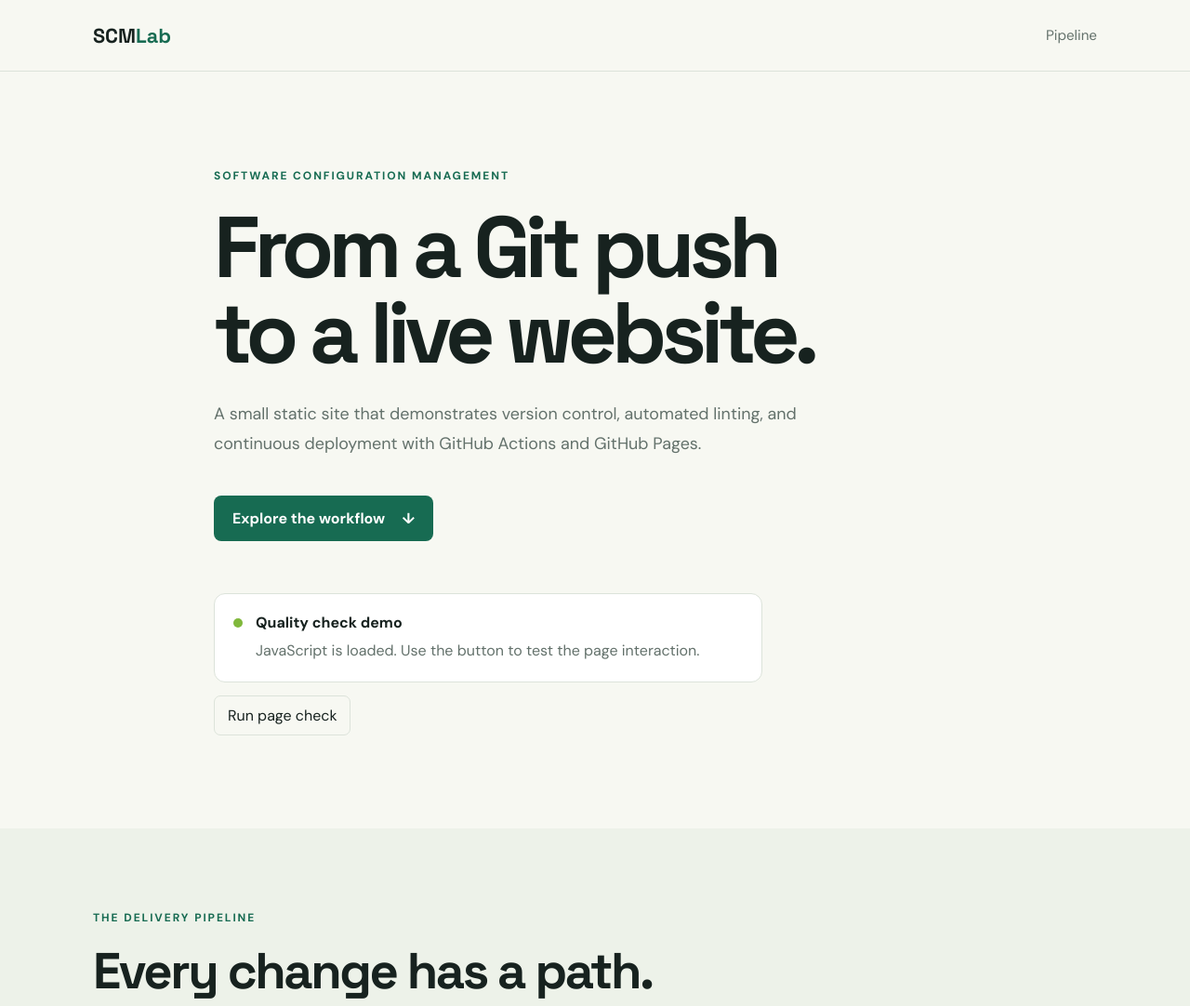
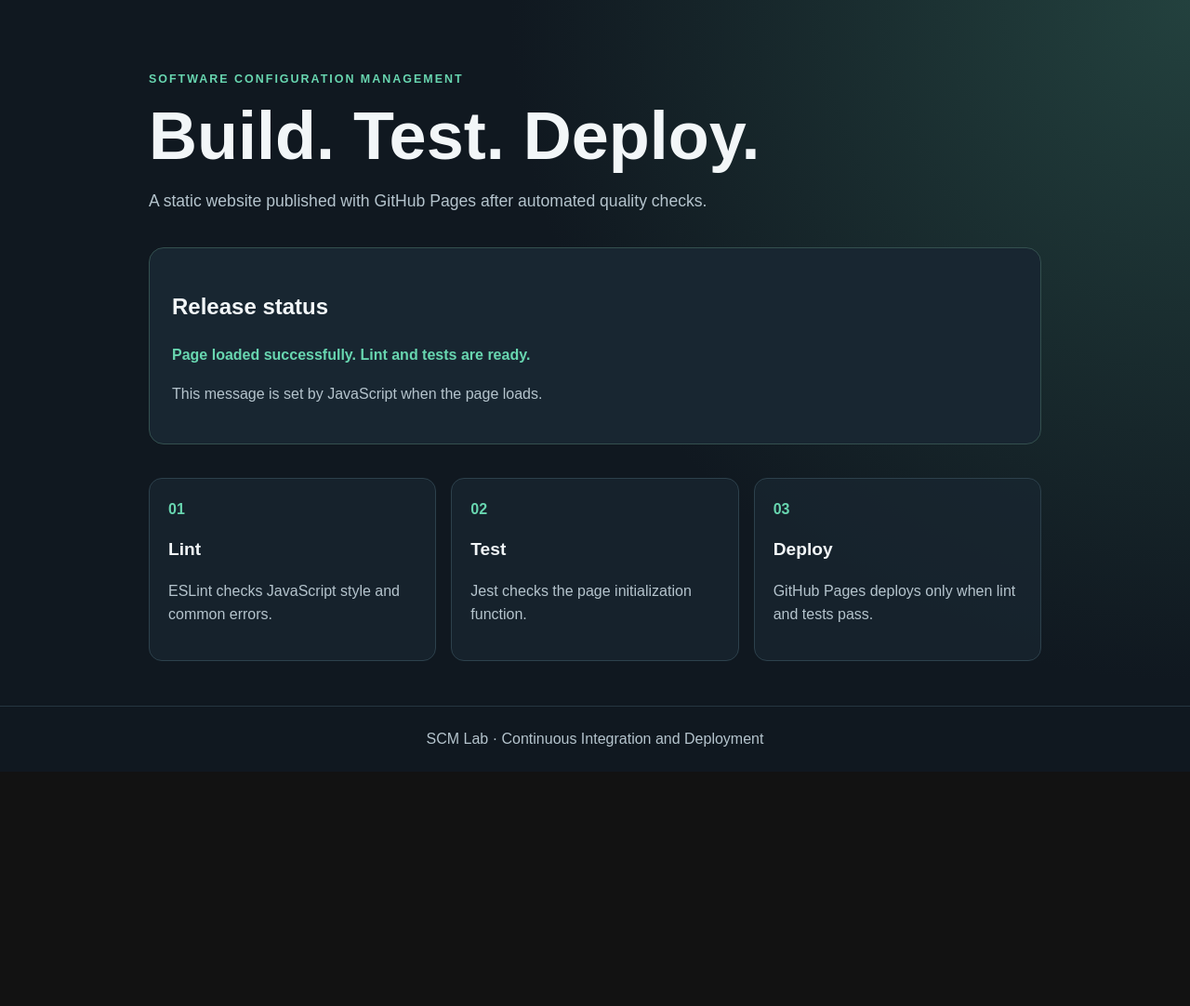
Before and after one commit to Raleiii/scm, a website: page index.html in a window 1280 px wide. Shown: the top 1082 px of the page at 93% size. After the commit the page ends 830 px from the top, so only its background shows below. Drawn offline with Linux system fonts and the light colour scheme.

Commit message:
Initial Commit

```diff
--- a/index.html
+++ b/index.html
@@ -1,44 +1,28 @@
-<!doctype html>
+<!DOCTYPE html>
 <html lang="en">
 <head>
-  <meta charset="utf-8">
-  <meta name="viewport" content="width=device-width, initial-scale=1">
-  <meta name="description" content="A student project demonstrating software configuration management.">
-  <title>SCM | Automated Website Delivery</title>
+  <meta charset="UTF-8">
+  <meta name="viewport" content="width=device-width, initial-scale=1.0">
+  <title>SCM Lab | Automated Quality Checks</title>
   <link rel="stylesheet" href="styles.css">
   <script src="script.js" defer></script>
 </head>
 <body>
-  <header class="site-header">
-    <nav class="nav container" aria-label="Main navigation">
-      <a class="brand" href="#home">SCM<span>Lab</span></a>
-      <a class="nav-link" href="#pipeline">Pipeline</a>
-    </nav>
-  </header>
-  <main id="home">
-    <section class="hero container">
-      <p class="eyebrow">SOFTWARE CONFIGURATION MANAGEMENT</p>
-      <h1>From a Git push<br>to a live website.</h1>
-      <p class="intro">A small static site that demonstrates version control, automated linting, and continuous deployment with GitHub Actions and GitHub Pages.</p>
-      <a class="button" href="#pipeline">Explore the workflow <span aria-hidden="true">↓</span></a>
-      <div class="status-card" aria-live="polite">
-        <span class="status-dot"></span>
-        <div><strong id="status-title">Quality check demo</strong><p id="status-message">JavaScript is loaded. Use the button to test the page interaction.</p></div>
-      </div>
-      <button class="secondary-button" id="check-button" type="button">Run page check</button>
+  <main class="container">
+    <p class="eyebrow">SOFTWARE CONFIGURATION MANAGEMENT</p>
+    <h1>Build. Test. Deploy.</h1>
+    <p class="intro">A static website published with GitHub Pages after automated quality checks.</p>
+    <section class="panel">
+      <h2>Release status</h2>
+      <p id="page-status" role="status">Checking page status...</p>
+      <p class="hint">This message is set by JavaScript when the page loads.</p>
     </section>
-    <section class="pipeline-section" id="pipeline">
-      <div class="container">
-        <p class="eyebrow">THE DELIVERY PIPELINE</p>
-        <h2>Every change has a path.</h2>
-        <div class="steps">
-          <article class="step"><span class="step-number">01</span><h3>Commit</h3><p>Git records changes so the project history can be reviewed and restored.</p></article>
-          <article class="step"><span class="step-number">02</span><h3>Lint</h3><p>ESLint checks JavaScript style rules. A failed check stops the deployment job.</p></article>
-          <article class="step"><span class="step-number">03</span><h3>Publish</h3><p>GitHub Actions packages the site and deploys it to GitHub Pages after checks pass.</p></article>
-        </div>
-      </div>
+    <section class="steps">
+      <article><span>01</span><h2>Lint</h2><p>ESLint checks JavaScript style and common errors.</p></article>
+      <article><span>02</span><h2>Test</h2><p>Jest checks the page initialization function.</p></article>
+      <article><span>03</span><h2>Deploy</h2><p>GitHub Pages deploys only when lint and tests pass.</p></article>
     </section>
   </main>
-  <footer class="container footer"><p>SCM Lab · Static site built with HTML, CSS, JavaScript, GitHub Actions, and GitHub Pages.</p></footer>
+  <footer>SCM Lab · Continuous Integration and Deployment</footer>
 </body>
 </html>
--- a/script.js
+++ b/script.js
@@ -1,8 +1,21 @@
-const checkButton = document.querySelector("#check-button");
-const statusTitle = document.querySelector("#status-title");
-const statusMessage = document.querySelector("#status-message");
+function initializePage() {
+  const statusElement = document.getElementById("page-status");
 
-checkButton.addEventListener("click", () => {
-  statusTitle.textContent = "Page check passed";
-  statusMessage.textContent = "The JavaScript interaction ran successfully. ESLint checks source-code rules during the GitHub Actions workflow.";
-});
+  if (!statusElement) {
+    return;
+  }
+
+  statusElement.textContent = "Page loaded successfully. Lint and tests are ready.";
+}
+
+if (typeof document !== "undefined") {
+  if (document.readyState === "loading") {
+    document.addEventListener("DOMContentLoaded", initializePage);
+  } else {
+    initializePage();
+  }
+}
+
+if (typeof module !== "undefined") {
+  module.exports = { initializePage };
+}
--- a/styles.css
+++ b/styles.css
@@ -1,31 +1,16 @@
-@import url('https://fonts.googleapis.com/css2?family=DM+Sans:wght@400;500;600;700&family=Space+Grotesk:wght@500;600;700&display=swap');
-
-:root { color-scheme: light; --ink: #17221f; --muted: #63716b; --green: #176b52; --lime: #d5f27b; --paper: #f7f8f2; --line: #dce3da; }
 * { box-sizing: border-box; }
-html { scroll-behavior: smooth; }
-body { margin: 0; background: var(--paper); color: var(--ink); font-family: 'DM Sans', sans-serif; }
-.container { width: min(1080px, calc(100% - 40px)); margin: 0 auto; }
-.site-header { border-bottom: 1px solid var(--line); }
-.nav { height: 76px; display: flex; align-items: center; justify-content: space-between; }
-.brand { color: var(--ink); font-family: 'Space Grotesk', sans-serif; font-size: 1.35rem; font-weight: 700; text-decoration: none; }
-.brand span { color: var(--green); }
-.nav-link { color: var(--muted); font-size: .95rem; text-decoration: none; }
-.hero { padding-top: 92px; padding-bottom: 100px; max-width: 820px; }
-.eyebrow { color: var(--green); font-size: .75rem; font-weight: 700; letter-spacing: .16em; }
-h1, h2, h3 { font-family: 'Space Grotesk', sans-serif; }
-h1 { font-size: clamp(3rem, 8vw, 5.8rem); line-height: .99; letter-spacing: -.065em; margin: 24px 0; }
-.intro { max-width: 640px; color: var(--muted); font-size: 1.12rem; line-height: 1.8; }
-.button { display: inline-flex; gap: 18px; align-items: center; margin-top: 22px; padding: 14px 20px; border-radius: 8px; background: var(--green); color: white; text-decoration: none; font-weight: 700; }
-.status-card { display: flex; gap: 14px; max-width: 590px; margin-top: 56px; padding: 20px; border: 1px solid var(--line); border-radius: 12px; background: white; }
-.status-dot { width: 10px; height: 10px; margin-top: 6px; border-radius: 50%; background: #80b83b; flex: 0 0 auto; }
-.status-card p { margin: 7px 0 0; color: var(--muted); line-height: 1.6; }
-.secondary-button { margin-top: 14px; padding: 10px 14px; border: 1px solid var(--line); border-radius: 7px; background: transparent; color: var(--ink); cursor: pointer; font: inherit; }
-.pipeline-section { padding: 76px 0 90px; background: #edf2e9; }
-h2 { margin: 14px 0 34px; font-size: clamp(2rem, 5vw, 3.4rem); letter-spacing: -.045em; }
-.steps { display: grid; grid-template-columns: repeat(3, 1fr); gap: 18px; }
-.step { padding: 25px; border: 1px solid var(--line); border-radius: 12px; background: rgba(255,255,255,.78); }
-.step-number { color: var(--green); font-size: .8rem; font-weight: 700; }
-.step h3 { margin: 24px 0 8px; font-size: 1.3rem; }
-.step p { margin: 0; color: var(--muted); line-height: 1.7; }
-.footer { padding: 24px 0; color: var(--muted); font-size: .85rem; }
-@media (max-width: 700px) { .hero { padding-top: 65px; padding-bottom: 70px; } .steps { grid-template-columns: 1fr; } }
+:root { color-scheme: dark; --bg: #101820; --panel: #182631; --text: #f2f6f8; --muted: #b5c4cd; --accent: #68d6b0; }
+body { margin: 0; min-height: 100vh; background: radial-gradient(circle at top right, #23413e, var(--bg) 48%); color: var(--text); font-family: Arial, Helvetica, sans-serif; line-height: 1.6; }
+.container { width: min(960px, 90%); margin: 0 auto; padding: 64px 0 48px; }
+.eyebrow { color: var(--accent); font-size: .78rem; font-weight: 700; letter-spacing: .16em; }
+h1 { margin: 8px 0; font-size: clamp(2.5rem, 7vw, 4.5rem); line-height: 1.05; }
+.intro, .hint, .steps p, footer { color: var(--muted); }
+.intro { max-width: 620px; font-size: 1.1rem; }
+.panel { margin: 36px 0; padding: 24px; background: var(--panel); border: 1px solid #34504f; border-radius: 16px; }
+#page-status { color: var(--accent); font-weight: 700; }
+.steps { display: grid; grid-template-columns: repeat(3, 1fr); gap: 16px; }
+.steps article { padding: 20px; border: 1px solid #2d414c; border-radius: 14px; background: rgb(24 38 49 / 75%); }
+.steps span { color: var(--accent); font-weight: 700; }
+.steps h2 { font-size: 1.2rem; }
+footer { padding: 22px; text-align: center; border-top: 1px solid #263640; }
+@media (max-width: 650px) { .container { padding-top: 42px; } .steps { grid-template-columns: 1fr; } }
```
Also changed, not shown: package.json (+6 -3 lines), tests/script.test.js (added, +25 -0 lines), .eslintrc.json, .github/workflows/deploy.yml, README.md, 2 other files.
